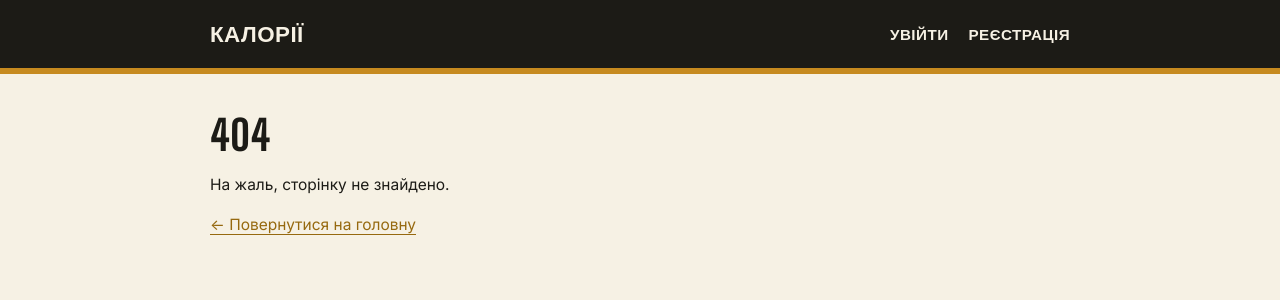
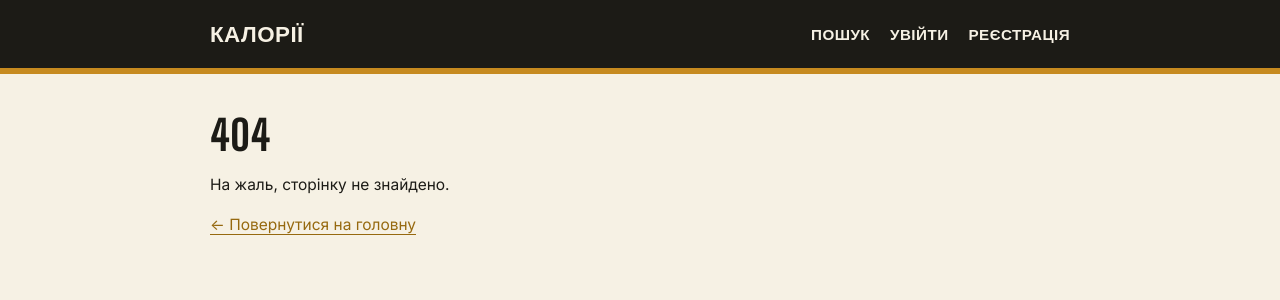
Before and after one commit to Makarrco/DjangoCoop, a Django app: page /1 in a window 1280 px wide. Shown: the top 300 px of the page. Run offline with Django 5.2, Linux system fonts and the light colour scheme; some libraries are stand-ins or nearby versions.

Commit message:
Search panel added

```diff
--- a/blog/templates/base.html
+++ b/blog/templates/base.html
@@ -14,6 +14,7 @@
             <a href="{% url 'home' %}" class="brand">Калорії</a>
             <div class="site-nav__links">
                 {% if user.is_authenticated %}
+                    <a href="{% url 'search_panel' %}">Пошук</a>
                     <a href="{% url 'profile' %}">Профіль</a>
                     <a href="{% url 'diary' %}">Щоденник</a>
                     <form action="{% url 'logout' %}" method="post" style="display:inline;">
@@ -21,6 +22,7 @@
                         <button type="submit">Вийти ({{ user.username }})</button>
                     </form>
                 {% else %}
+                    <a href="{% url 'search_panel' %}">Пошук</a>
                     <a href="{% url 'login' %}">Увійти</a>
                     <a href="{% url 'register' %}">Реєстрація</a>
                 {% endif %}
```
